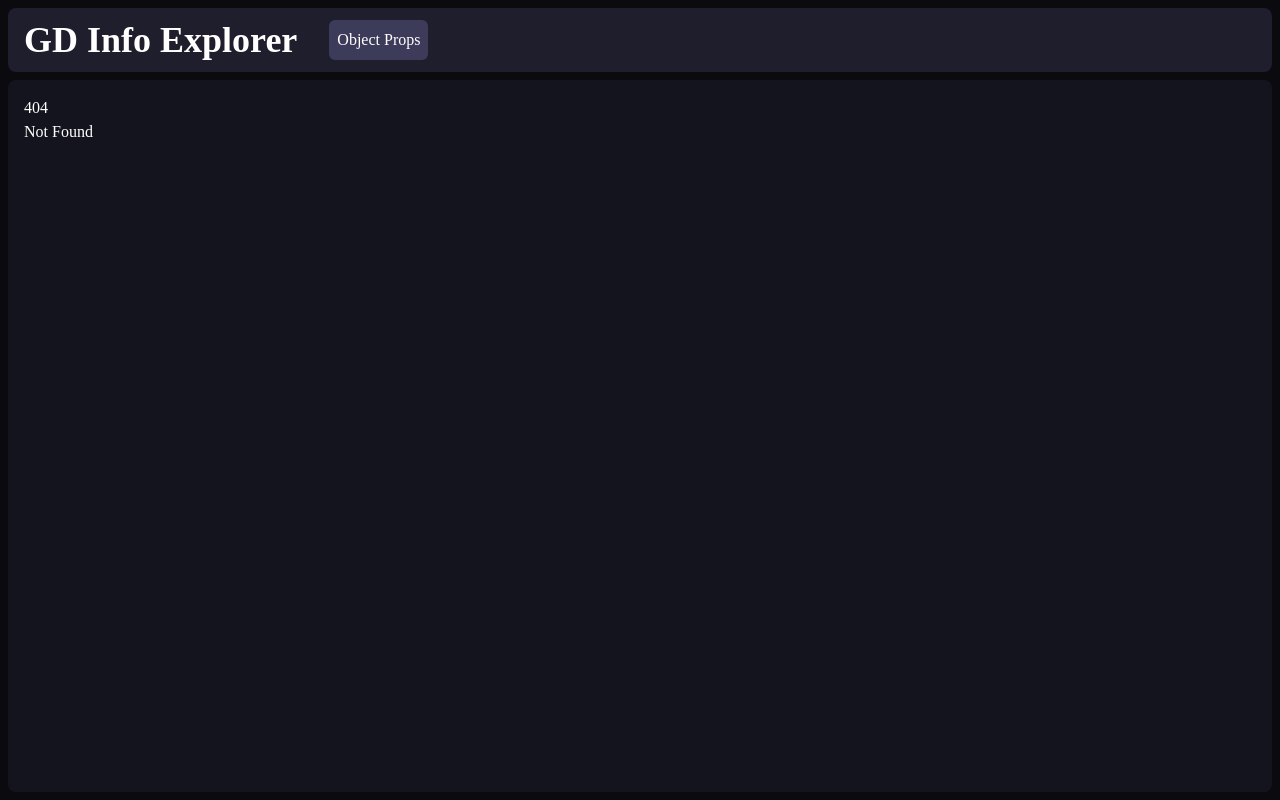
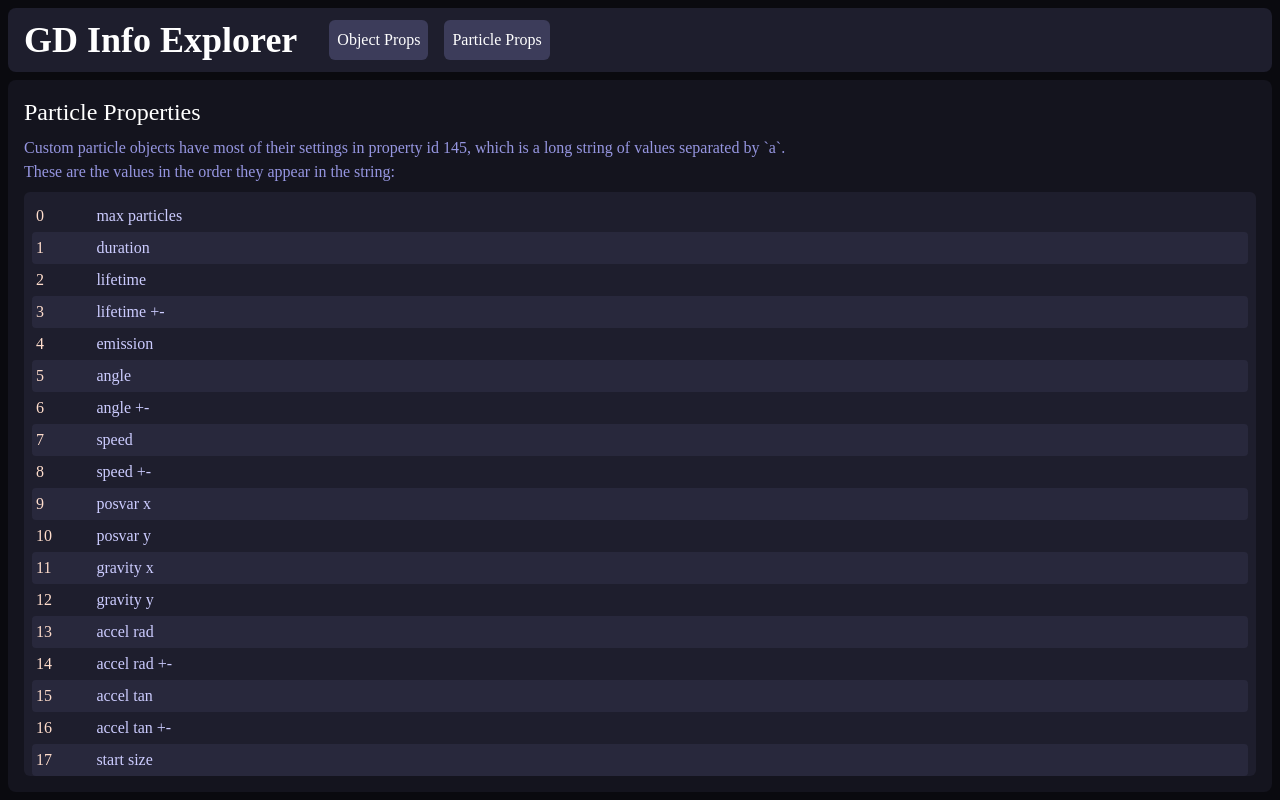
Before and after one commit to FlowVix/gd-info-explorer, a SvelteKit app: page /particles in a window 1280 px wide. Before the commit this address had no page. Built offline with nearby package versions, Linux system fonts and the light colour scheme; a web font is replaced by a local one.

Commit message:
particle props and deploy

```diff
--- a/src/app.css
+++ b/src/app.css
@@ -3,6 +3,7 @@
 * {
     /* color: white; */
     flex-shrink: 0;
+    scrollbar-color: white #0a0a0f;
 }
 body {
     font-family: "Gabarito";
--- /dev/null
+++ b/src/lib/particle_props.json
@@ -0,0 +1,74 @@
+[
+    "max particles",
+    "duration",
+    "lifetime",
+    "lifetime +-",
+    "emission",
+    "angle",
+    "angle +-",
+    "speed",
+    "speed +-",
+    "posvar x",
+    "posvar y",
+    "gravity x",
+    "gravity y",
+    "accel rad",
+    "accel rad +-",
+    "accel tan",
+    "accel tan +-",
+    "start size",
+    "start size +-",
+    "start spin",
+    "start spin +-",
+    "start R",
+    "start R +-",
+    "start G",
+    "start G +-",
+    "start B",
+    "start B +-",
+    "start A",
+    "start A +-",
+    "end size",
+    "end size +-",
+    "end spin",
+    "end spin +-",
+    "end R",
+    "end R +-",
+    "end G",
+    "end G +-",
+    "end B",
+    "end B +-",
+    "end A",
+    "end A +-",
+    "fade in",
+    "fade in +-",
+    "faed out",
+    "fade out +-",
+    "start rad",
+    "start rad +-",
+    "end rad",
+    "end rad +-",
+    "rot sec",
+    "rot sec +-",
+    "gravity/radius",
+    "free/relative/grouped",
+    "additive",
+    "start spin = end",
+    "start rot is dir",
+    "dynamic rotation",
+    "texture",
+    "uniform obj color",
+    "friction P",
+    "friction P +-",
+    "respawn",
+    "respawn +-",
+    "order sensitive",
+    "start size = end",
+    "start rad = end",
+    "start RGB var sync",
+    "end RGB var sync",
+    "friction S",
+    "friction S +-",
+    "friction R",
+    "friction R +-"
+]
--- a/src/lib/schema.ts
+++ b/src/lib/schema.ts
@@ -310,3 +310,36 @@ const parse = (txt: string): Schema => {
 
 console.log("bleeb");
 export const SCHEMA: Schema = parse(schema);
+
+export type FlatSchemaClass = {
+    fields: SchemaClassField[];
+};
+
+export type FlatSchema = {
+    types: Record<string, SchemaType>;
+    classes: Record<string, FlatSchemaClass>;
+    defaultClass: string;
+    idClasses: Record<number, string>;
+};
+
+const flatFields = (cls: SchemaClass): SchemaClassField[] => {
+    let out = [];
+    for (let i of cls.inherits) {
+        out.push(...flatFields(SCHEMA.classes[i]));
+    }
+    out.push(...cls.fields);
+    return out;
+};
+let flatClasses: Record<string, FlatSchemaClass> = {};
+for (let [name, cls] of Object.entries(SCHEMA.classes)) {
+    flatClasses[name] = {
+        fields: flatFields(cls),
+    };
+}
+
+export const FLATTENED_SCHEMA: FlatSchema = {
+    types: SCHEMA.types,
+    defaultClass: SCHEMA.defaultClass,
+    idClasses: SCHEMA.idClasses,
+    classes: flatClasses,
+};
--- a/src/routes/+layout.svelte
+++ b/src/routes/+layout.svelte
@@ -4,7 +4,10 @@
 
     let { children } = $props();
 
-    const headerLinks = [["Object Props", "/props"]];
+    const headerLinks = [
+        ["Object Props", "/props"],
+        ["Particle Props", "/particles"],
+    ];
 </script>
 
 <svelte:head>
--- /dev/null
+++ b/src/routes/particles/+page.svelte
@@ -0,0 +1,34 @@
+<script lang="ts">
+    import particleProps from "$lib/particle_props.json";
+</script>
+
+<svelte:head>
+    <title>Particle Props</title>
+</svelte:head>
+
+<div class="w-full h-full flex flex-col gap-2">
+    <span class="text-2xl">Particle Properties</span>
+    <span class="text-[#9696E1]">
+        <span
+            >Custom particle objects have most of their settings in property id
+            145, which is a long string of values separated by `a`.</span
+        >
+        <br />
+        <span>These are the values in the order they appear in the string:</span
+        >
+    </span>
+    <div class="overflow-y-scroll h-0 grow bg-[#1E1E2D] p-2 rounded-md">
+        <div class="flex flex-col w-full">
+            {#each particleProps as prop, i}
+                <div class="w-full flex p-1 rounded-sm even:bg-[#28283C]">
+                    <div class="min-w-[5%] max-w-[10%] text-[#FFDDCC]">
+                        <span>{i}</span>
+                    </div>
+                    <div class="min-w-[5%] max-w-[10%] text-[#CCCCFF]">
+                        <span>{prop}</span>
+                    </div>
+                </div>
+            {/each}
+        </div>
+    </div>
+</div>
--- a/src/routes/props/+page.svelte
+++ b/src/routes/props/+page.svelte
@@ -1,5 +1,5 @@
 <script lang="ts">
-    import { SCHEMA } from "$lib/schema";
+    import { SCHEMA, FLATTENED_SCHEMA } from "$lib/schema";
     import type { Snippet } from "svelte";
 
     let typeElems: Record<string, HTMLDivElement> = $state({});
@@ -18,6 +18,23 @@
         }
         return parsed;
     });
+
+    const downloadJson = (value: any, name: string) => {
+        let jsonString = JSON.stringify(value, null, 4);
+
+        let blob = new Blob([jsonString], { type: "application/json" });
+
+        let a = document.createElement("a");
+        a.href = window.URL.createObjectURL(blob);
+
+        a.download = name;
+
+        document.body.appendChild(a);
+
+        a.click();
+
+        document.body.removeChild(a);
+    };
     // let idSearchT =
     // let propSearch = $state("");
 </script>
@@ -43,8 +60,23 @@
     </div>
 {/snippet}
 
-<div class="w-full h-full flex justify-center items-center gap-4">
-    <div class="min-w-[70%] max-w-[70%] h-full flex flex-col gap-2">
+<div class="w-full h-full flex flex-col items-start gap-4">
+    <div class="flex gap-2">
+        <button
+            class="bg-[#3C3C5A] hover:bg-[#505078] p-1 rounded-md cursor-pointer"
+            onclick={() => downloadJson(SCHEMA, "schema.json")}
+            >Download Original JSON</button
+        >
+        <button
+            class="bg-[#3C3C5A] hover:bg-[#505078] p-1 rounded-md cursor-pointer"
+            onclick={() => downloadJson(FLATTENED_SCHEMA, "flat_schema.json")}
+            >Download Flattened JSON</button
+        >
+    </div>
+    <div class="w-full grow flex justify-center items-center gap-4">
+        <div
+            class="min-w-[calc(70%-8px)] max-w-[calc(70%-8px)] h-full flex flex-col gap-2"
+        >
             <div class="flex mb-2 items-end gap-2">
                 <span class="text-2xl">Property Classes</span>
                 <span class="text-lg text-[#505078]"
@@ -93,18 +125,21 @@
             </div>
             <div
                 class="w-full bg-transparent rounded-lg grow overflow-y-scroll overflow-x-hidden flex flex-col gap-2 h-0"
-            style="
-                scrollbar-color: white #0A0A0F;
-            "
             >
                 {#each [...Object.entries(SCHEMA.classes)] as [name, cls], idx}
-                {@const nameIncludes = name.toLowerCase().includes(propSearchT)}
+                    {@const nameIncludes = name
+                        .toLowerCase()
+                        .includes(propSearchT)}
                     {@const matchingFields = nameIncludes
                         ? cls.fields
                         : cls.fields.filter(
                               field =>
-                              field.name.toLowerCase().includes(propSearchT) ||
-                              field.type.toLowerCase().includes(propSearchT) ||
+                                  field.name
+                                      .toLowerCase()
+                                      .includes(propSearchT) ||
+                                  field.type
+                                      .toLowerCase()
+                                      .includes(propSearchT) ||
                                   field.id.toString() == propSearchT
                           )}
                     {@const classVisible =
@@ -164,7 +199,9 @@
                 {/each}
             </div>
         </div>
-    <div class="min-w-[30%] max-w-[30%] h-full flex flex-col gap-2">
+        <div
+            class="min-w-[calc(30%-8px)] max-w-[calc(30%-8px)] h-full flex flex-col gap-2"
+        >
             <span class="text-2xl mb-2">Property Types</span>
             <div
                 class="w-full bg-transparent rounded-lg grow overflow-y-scroll overflow-x-hidden flex flex-col gap-2 h-0"
@@ -184,11 +221,14 @@
                     >
                         <div class="flex justify-between">
                             <span class="text-xl font-bold">{name}</span>
-                        <span class="text-[#9696E1] font-bold">{type.type}</span
+                            <span class="text-[#9696E1] font-bold"
+                                >{type.type}</span
                             >
                         </div>
                         {#if type.type == "builtin"}
-                        <span class="text-[#9696E1]">{type.description}</span>
+                            <span class="text-[#9696E1]"
+                                >{type.description}</span
+                            >
                         {:else if type.type == "alias"}
                             <span class="text-[#9696E1]"
                                 ><span>alias for</span>
@@ -213,3 +253,4 @@
             </div>
         </div>
     </div>
+</div>
--- a/svelte.config.js
+++ b/svelte.config.js
@@ -17,6 +17,9 @@ const config = {
             fallback: undefined,
             precompress: false,
             strict: true,
+            paths: {
+                base: process.argv.includes("dev") ? "" : process.env.BASE_PATH,
+            },
         }),
     },
 };
```
Lines whose indentation alone changed are shown as unchanged.
